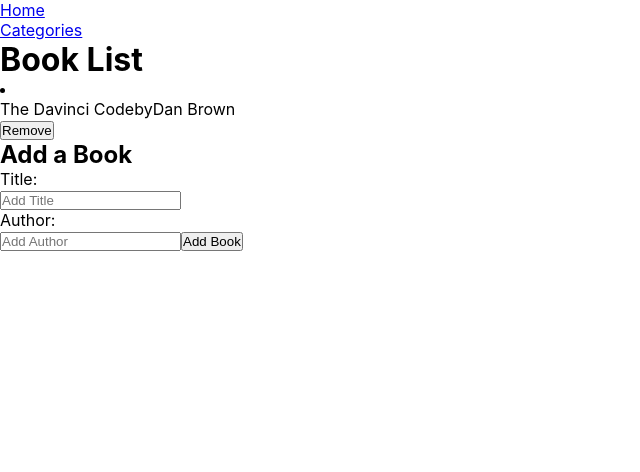
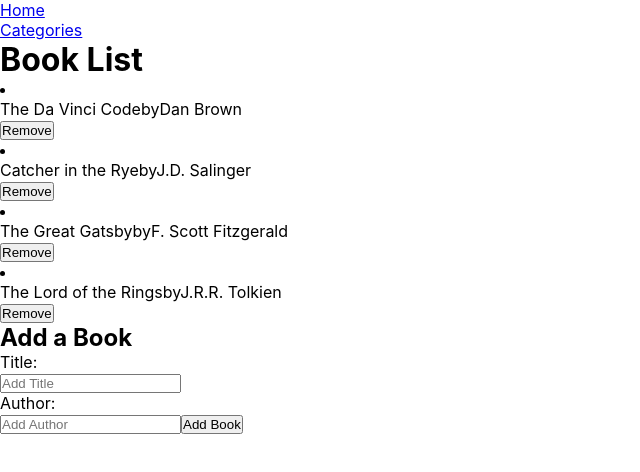
Before and after one commit to hsztan/book-store, a React (Create React App) app: page / in a window 1280 px wide. Shown: the top 472 px of the page, without its empty margins (0-640 px from the left). Built offline with nearby package versions, Linux system fonts and the light colour scheme.

Commit message:
Change book proptype to object with corresponding validations

```diff
--- a/src/components/book-list/BookList.jsx
+++ b/src/components/book-list/BookList.jsx
@@ -2,11 +2,13 @@ import { useSelector } from 'react-redux';
 import Book from '../book/Book';
 
 const BookList = () => {
-  const books = useSelector((state) => state);
+  const books = useSelector((state) => state.books);
   console.log(books);
   return (
     <div className="bookscontainer">
-      <Book title="The Davinci Code" author="Dan Brown" />
+      {books.map((book) => (
+        <Book key={book.id} book={book} />
+      ))}
     </div>
   );
 };
--- a/src/components/book/Book.jsx
+++ b/src/components/book/Book.jsx
@@ -1,13 +1,13 @@
 import PropTypes from 'prop-types';
 
 const Book = (props) => {
-  const { title, author } = props;
+  const { book } = props;
   return (
     <li className="book">
       <p>
-        {title}
+        {book.title}
         by
-        {author}
+        {book.author}
       </p>
       <button type="button">Remove</button>
     </li>
@@ -17,6 +17,9 @@ const Book = (props) => {
 export default Book;
 
 Book.propTypes = {
-  title: PropTypes.string.isRequired,
-  author: PropTypes.string.isRequired,
+  book: PropTypes.shape({
+    id: PropTypes.string.isRequired,
+    title: PropTypes.string.isRequired,
+    author: PropTypes.string.isRequired,
+  }).isRequired,
 };
--- a/src/redux/books/books.js
+++ b/src/redux/books/books.js
@@ -4,10 +4,10 @@ const ADD_BOOK = 'bookstore/book/ADD_BOOK';
 const DELETE_BOOK = 'bookstore/book/DELETE_BOOK';
 
 const initialState = [
-  { title: 'The Da Vinci Code', author: 'Dan Brown', id: 1 },
-  { title: 'Catcher in the Rye', author: 'J.D. Salinger', id: 2 },
-  { title: 'The Great Gatsby', author: 'F. Scott Fitzgerald', id: 3 },
-  { title: 'The Lord of the Rings', author: 'J.R.R. Tolkien', id: 4 },
+  { title: 'The Da Vinci Code', author: 'Dan Brown', id: uuidv4() },
+  { title: 'Catcher in the Rye', author: 'J.D. Salinger', id: uuidv4() },
+  { title: 'The Great Gatsby', author: 'F. Scott Fitzgerald', id: uuidv4() },
+  { title: 'The Lord of the Rings', author: 'J.R.R. Tolkien', id: uuidv4() },
 ];
 
 export default function reducer(state = initialState, action = {}) {
```
